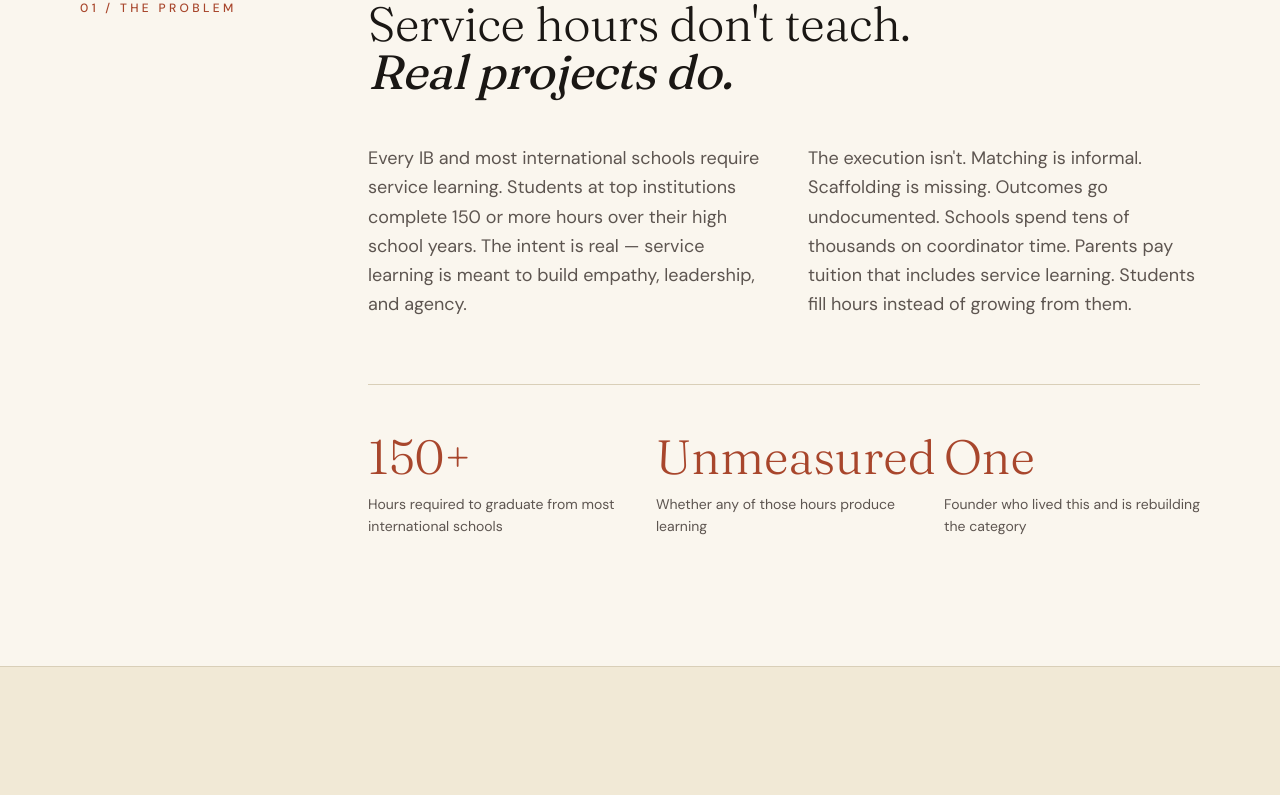
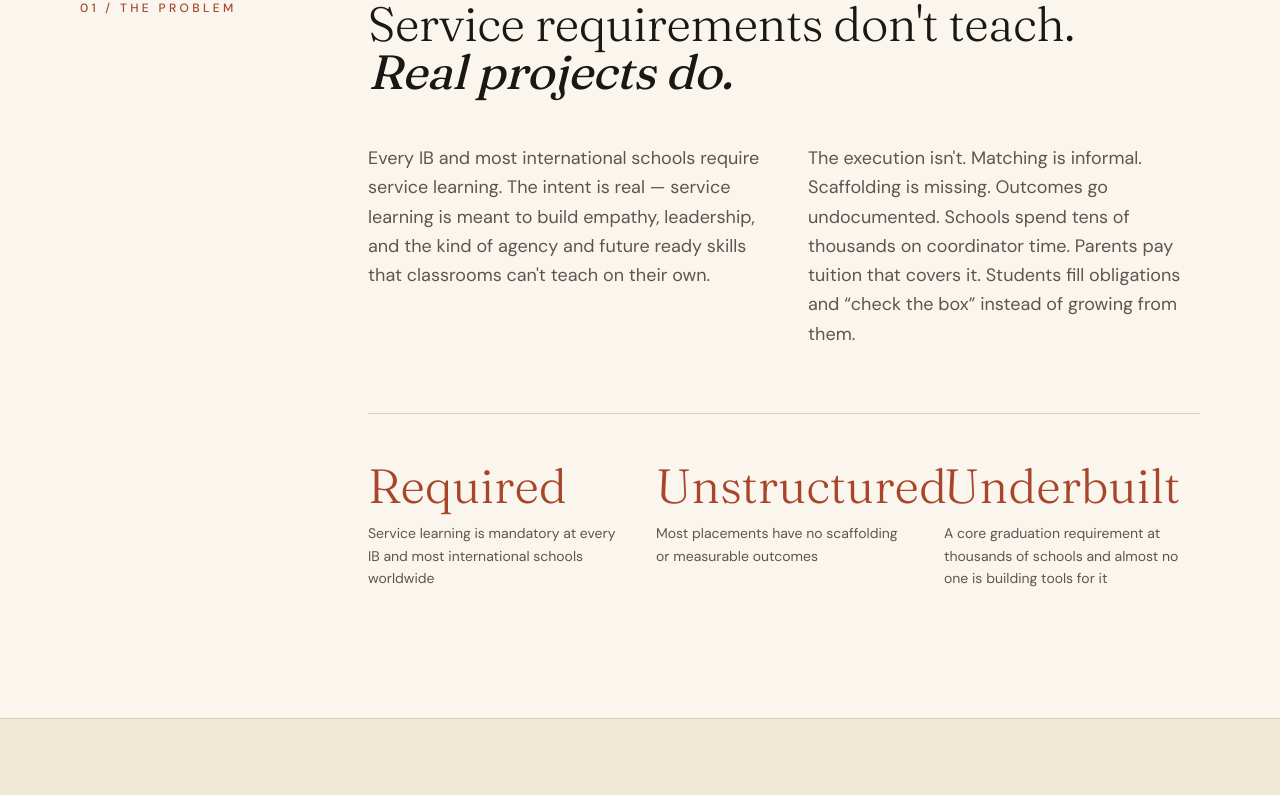
Before and after one commit to trinhbm24/gateway-site, a Next.js app: page / in a window 1280 px wide. Shown: the part 1253-2048 px from the top of the page. Built offline with nearby package versions, Linux system fonts and the light colour scheme.

Commit message:
Update problem section copy

```diff
--- a/app/page.js
+++ b/app/page.js
@@ -252,29 +252,29 @@ export default function GatewayLanding() {
               className="text-3xl md:text-5xl mb-12 leading-[1.1]"
               style={{ fontFamily: serif, fontWeight: 300, letterSpacing: '-0.01em' }}
             >
-              Service hours don&apos;t teach.<br />
+              Service requirements don&apos;t teach.<br />
               <span style={{ fontStyle: 'italic', fontWeight: 400 }}>Real projects do.</span>
             </h2>
             <div className="grid md:grid-cols-2 gap-x-12 gap-y-8 text-lg leading-relaxed" style={{ color: c.inkSoft }}>
               <p>
-                Every IB and most international schools require service learning. Students
-                at top institutions complete 150 or more hours over their high school
-                years. The intent is real — service learning is meant to build empathy,
-                leadership, and agency.
+                Every IB and most international schools require service learning.
+                The intent is real — service learning is meant to build empathy,
+                leadership, and the kind of agency and future ready skills that
+                classrooms can&apos;t teach on their own.
               </p>
               <p>
                 The execution isn&apos;t. Matching is informal. Scaffolding is missing. Outcomes
                 go undocumented. Schools spend tens of thousands on coordinator time.
-                Parents pay tuition that includes service learning. Students fill hours
-                instead of growing from them.
+                Parents pay tuition that covers it. Students fill obligations and &ldquo;check
+                the box&rdquo; instead of growing from them.
               </p>
             </div>
 
             <div className="mt-16 pt-12 grid md:grid-cols-3 gap-8" style={{ borderTop: `1px solid ${c.line}` }}>
               {[
-                ['150+', 'Hours required to graduate from most international schools'],
-                ['Unmeasured', 'Whether any of those hours produce learning'],
-                ['One', 'Founder who lived this and is rebuilding the category'],
+                ['Required', 'Service learning is mandatory at every IB and most international schools worldwide'],
+                ['Unstructured', 'Most placements have no scaffolding or measurable outcomes'],
+                ['Underbuilt', 'A core graduation requirement at thousands of schools and almost no one is building tools for it'],
               ].map(([stat, label]) => (
                 <div key={label}>
                   <div className="text-5xl mb-3" style={{ fontFamily: serif, fontWeight: 300, color: c.accent }}>
```
